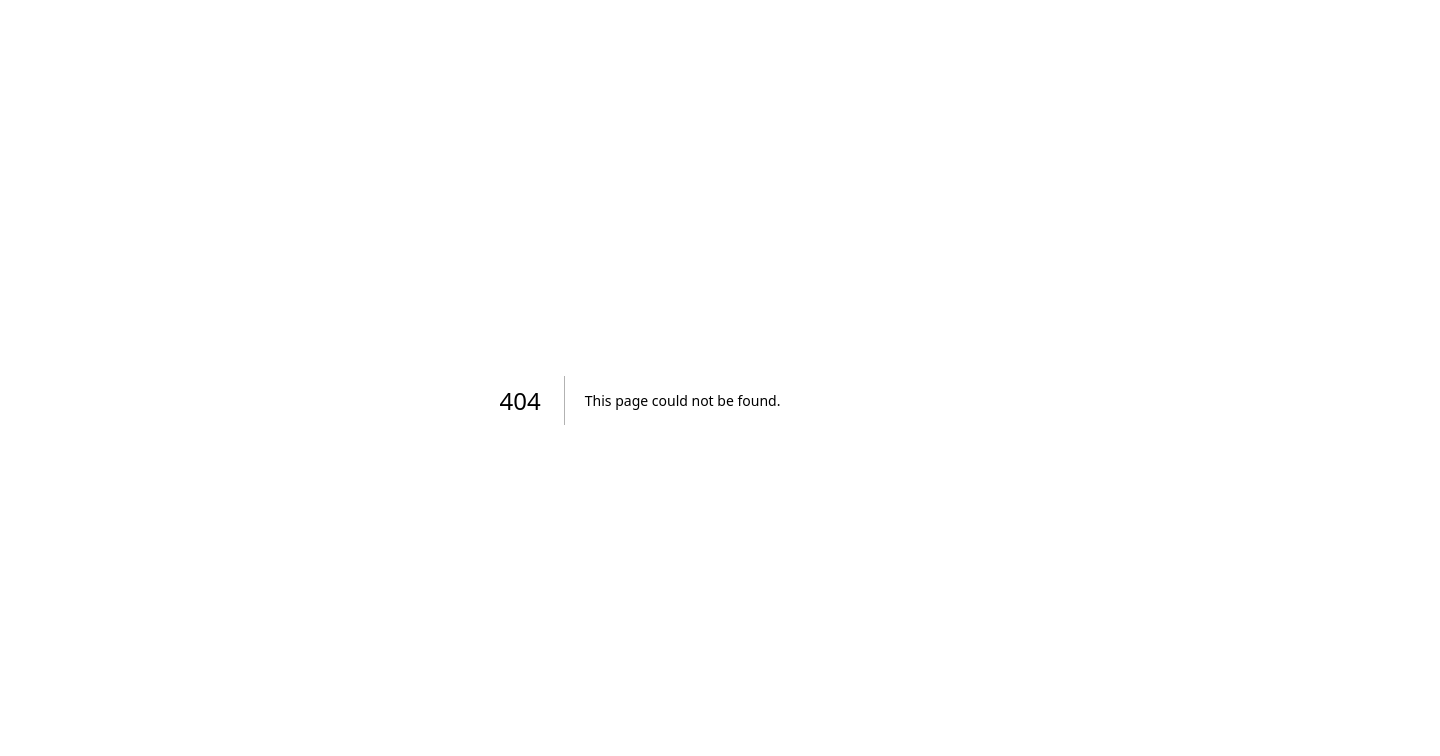
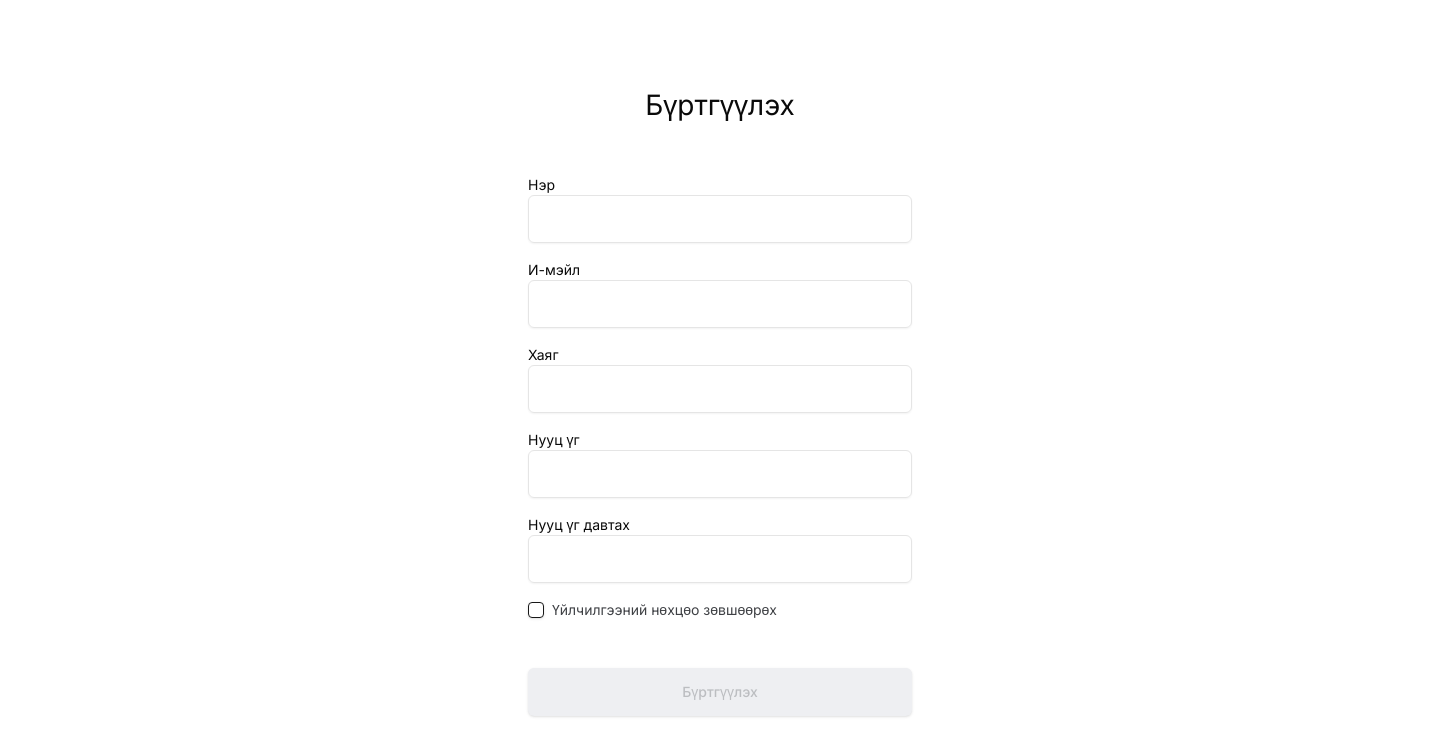
Before and after one commit to 2K241B/degi-FoodDelivery, a Next.js app in the folder food-delivery/FE/: page /signup in a window 1280 px wide. Before the commit this address had no page. Shown: the top 756 px of the page, 1440 px wide, since content can reach past the window. Built offline with nearby package versions, Linux system fonts and the light colour scheme.

Commit message:
signup only ui

```diff
--- a/food-delivery/FE/package.json
+++ b/food-delivery/FE/package.json
@@ -10,6 +10,7 @@
   },
   "dependencies": {
     "@radix-ui/react-avatar": "^1.1.0",
+    "@radix-ui/react-checkbox": "^1.1.1",
     "@radix-ui/react-dialog": "^1.1.1",
     "@radix-ui/react-icons": "^1.3.0",
     "@radix-ui/react-slot": "^1.1.0",
--- /dev/null
+++ b/food-delivery/FE/src/app/signup/page.js
@@ -0,0 +1,65 @@
+import { Button } from "@/components/ui/button";
+import { Checkbox } from "@/components/ui/checkbox";
+import { Input } from "@/components/ui/input";
+
+export default function Home() {
+  return (
+    <div className="w-[1440px] h-screen flex mx-auto items-center justify-center">
+      <div className="w-[448px] ">
+        <div className="flex flex-col p-8 gap-[48px]">
+          <div className="w-full flex flex-col items-center">
+            <h1 className="text-[28px]">Бүртгүүлэх</h1>
+          </div>
+
+          <div className="flex flex-col gap-4">
+            <div>
+              <p className="text-[14px]">Нэр </p>
+              <Input className="h-[48px]" palceholder={"Нэрээ оруулна уу"} />
+            </div>
+            <div>
+              <p className="text-[14px]">И-мэйл </p>
+              <Input
+                className="h-[48px]"
+                palceholder={"И-мэйл хаягаа оруулна уу"}
+              />
+            </div>
+            <div>
+              <p className="text-[14px]">Хаяг </p>
+              <Input
+                className="h-[48px]"
+                palceholder={"Та хаягаа оруулна уу"}
+              />
+            </div>
+            <div>
+              <p className="text-[14px]">Нууц үг </p>
+              <Input
+                className="h-[48px]"
+                type="password"
+                palceholder={"Нууц үгээ оруулна уу"}
+              />
+            </div>
+            <div>
+              <p className="text-[14px]">Нууц үг давтах </p>
+              <Input
+                className="h-[48px]"
+                type="password"
+                palceholder={"Нууц үгээ оруулна уу"}
+              />
+            </div>
+            <div className="flex items-center gap-2">
+              <Checkbox />
+              <p className="text-[14px] text-[#3F4145] ">
+                Үйлчилгээний нөхцөо зөвшөөрөх
+              </p>
+            </div>
+          </div>
+          <div className="flex w-full flex-col gap-8  items-center">
+            <Button className="w-full bg-[#EEEFF2] text-[#1C20243D] h-[48px]">
+              Бүртгүүлэх
+            </Button>
+          </div>
+        </div>
+      </div>
+    </div>
+  );
+}
--- /dev/null
+++ b/food-delivery/FE/src/components/ui/checkbox.jsx
@@ -0,0 +1,24 @@
+"use client"
+
+import * as React from "react"
+import * as CheckboxPrimitive from "@radix-ui/react-checkbox"
+import { CheckIcon } from "@radix-ui/react-icons"
+
+import { cn } from "@/lib/utils"
+
+const Checkbox = React.forwardRef(({ className, ...props }, ref) => (
+  <CheckboxPrimitive.Root
+    ref={ref}
+    className={cn(
+      "peer h-4 w-4 shrink-0 rounded-sm border border-primary shadow focus-visible:outline-none focus-visible:ring-1 focus-visible:ring-ring disabled:cursor-not-allowed disabled:opacity-50 data-[state=checked]:bg-primary data-[state=checked]:text-primary-foreground",
+      className
+    )}
+    {...props}>
+    <CheckboxPrimitive.Indicator className={cn("flex items-center justify-center text-current")}>
+      <CheckIcon className="h-4 w-4" />
+    </CheckboxPrimitive.Indicator>
+  </CheckboxPrimitive.Root>
+))
+Checkbox.displayName = CheckboxPrimitive.Root.displayName
+
+export { Checkbox }
```
Also changed, not shown: 1 other file (tests, documents, lock files or other folders).
